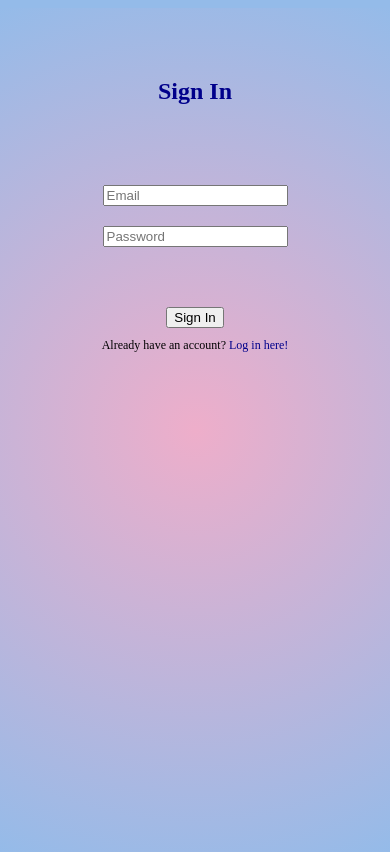
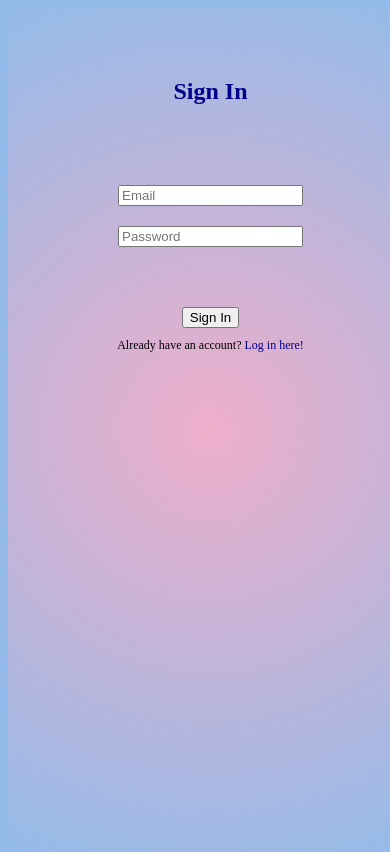
Before and after one commit to LukaLuxx/login-form, a React (Create React App) app: page / in a window 390 px wide. Shown: the top 852 px of the page. Built offline with nearby package versions, Linux system fonts and the light colour scheme.

Commit message:
new overflow on html

```diff
--- a/src/App.css
+++ b/src/App.css
@@ -10,7 +10,7 @@ body {
     height: 100vh;
     background: #94bbe9;
     place-items: center;
-    overflow: hidden;
+    /* overflow: hidden; */
 }
 .App {
     text-align: center;
@@ -163,6 +163,7 @@ input[type="password"]:focus::placeholder {
     .shopping-cart-page th,
     .shopping-cart-page td {
         font-size: 12px;
+        text-align: center;
     }
 }
 
```
